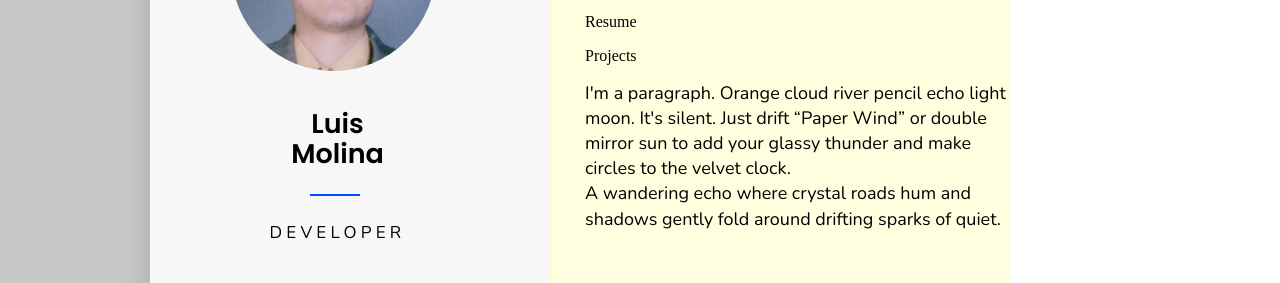
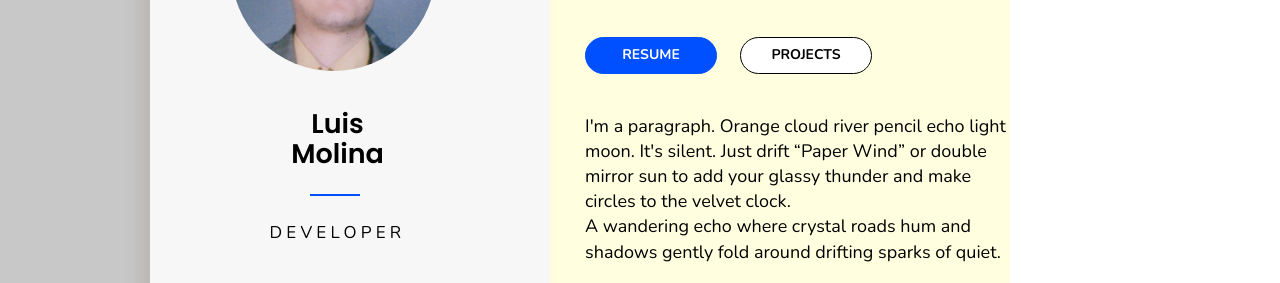
Before and after one commit to luisMolina95/personal-frontend, a website: page index.html in a window 1280 px wide. Shown: the part 327-610 px from the top of the page. Drawn offline with nearby package versions, Linux system fonts and the light colour scheme.

Commit message:
Add buttons

```diff
--- a/index.html
+++ b/index.html
@@ -86,10 +86,16 @@
         </div>
         <div id="mainContentWelcome">
           <div id="mainContentWelcomeHello"><p>Hello</p></div>
-          <div  id="mainContentWelcomeWho"><p>I'm Luis Molina, a Developer.</p></div>
+          <div id="mainContentWelcomeWho">
+            <p>I'm Luis Molina, a Developer.</p>
+          </div>
           <div id="mainContentWelcomeLinks">
-            <div><p>Resume</p></div>
-            <div><p>Projects</p></div>
+            <div id="mainContentWelcomeLinksButtonResume">
+              <a href="/"><p>RESUME</p></a>
+            </div>
+            <div id="mainContentWelcomeLinksButtonProjects">
+              <a href="/"><p>PROJECTS</p></a>
+            </div>
           </div>
           <div id="mainContentWelcomeIntro">
             <p>
--- a/style.css
+++ b/style.css
@@ -235,19 +235,66 @@ main {
 #mainContentWelcomeHello p {
   font: normal normal bold 100px/1.4em "poppins-semibold", "poppins", sans-serif;
   margin: 0;
-
 }
 
 #mainContentWelcomeWho p {
   font: normal normal normal 24px/1.4em "nunito", sans-serif;
   margin: 0;
-
 }
 
-#mainContentWelcomeIntro p{
+#mainContentWelcomeIntro p {
   font: normal normal normal 18px/1.4em "nunito", sans-serif;
   margin: 0;
 }
 footer {
   background-color: lightgoldenrodyellow;
 }
+
+#mainContentWelcomeLinks {
+  display: flex;
+  column-gap: 23px;
+  margin: 40px 0px 40px 0px;
+}
+
+#mainContentWelcomeLinksButtonResume {
+   background-color: rgb(0, 80, 255);
+  border: solid rgb(0, 80, 255);
+  border-radius: 100px;
+  border-width: thin;
+  width: 130px;
+  height: 35px;
+  display: flex;
+  align-items: center;
+  justify-content: center;
+}
+
+#mainContentWelcomeLinksButtonResume a {
+  text-decoration: none;
+}
+
+#mainContentWelcomeLinksButtonResume a p {
+  font: normal normal bold 14px/1.4em "nunito", sans-serif;
+  color: white;
+}
+
+#mainContentWelcomeLinksButtonProjects {
+  background-color: rgb(255, 255, 255);
+
+  border: solid rgb(0, 0, 0);
+  border-radius: 100px;
+  border-width: thin;
+  width: 130px;
+  height: 35px;
+  display: flex;
+  align-items: center;
+  justify-content: center;
+}
+
+#mainContentWelcomeLinksButtonProjects a {
+  text-decoration: none;
+}
+
+#mainContentWelcomeLinksButtonProjects a p {
+  font: normal normal bold 14px/1.4em "nunito", sans-serif;
+  color: black;
+}
```
